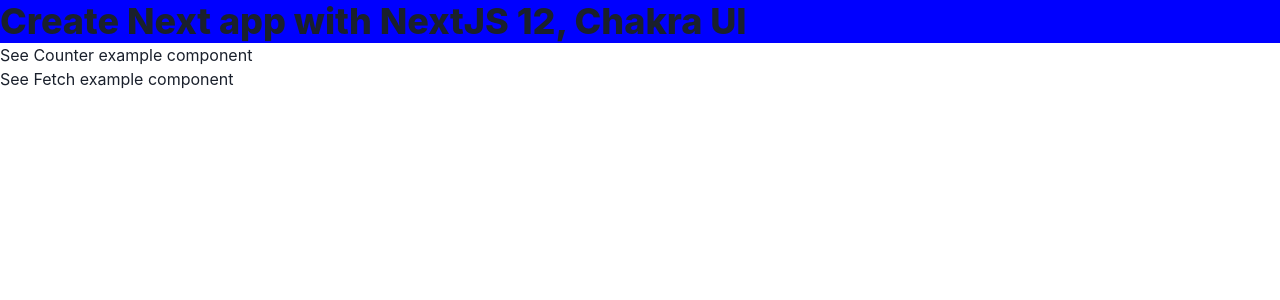
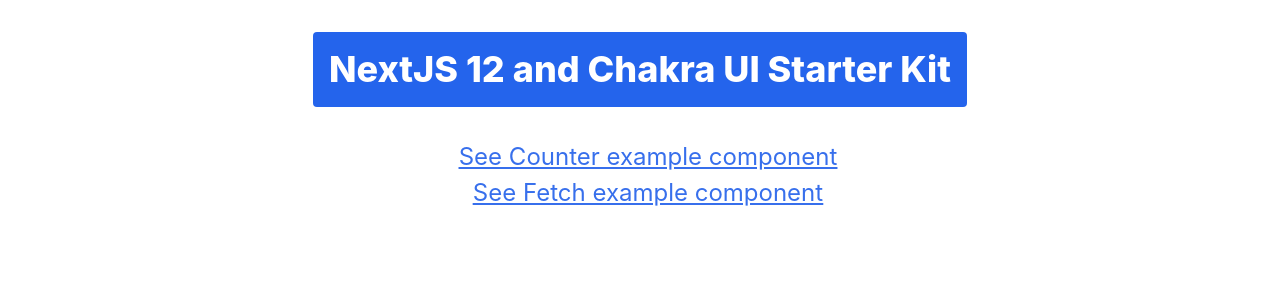
Before and after one commit to thisdot/starter.dev, a Next.js app in the folder starters/next-routing-chakra-ui/: page / in a window 1280 px wide. Shown: the top 300 px of the page. Built offline with nearby package versions, Linux system fonts and the light colour scheme.

Commit message:
style: homepage

```diff
--- a/starters/next-routing-chakra-ui/src/pages/index.tsx
+++ b/starters/next-routing-chakra-ui/src/pages/index.tsx
@@ -1,8 +1,19 @@
 import type { NextPage } from 'next';
 import Head from 'next/head';
 import Link from 'next/link';
-import { Heading } from '@chakra-ui/react';
+import { Heading, Box, Center, UnorderedList, ListItem, Flex } from '@chakra-ui/react';
+
+type Routes = {
+  text: string;
+  route: string;
+};
+
 const Home: NextPage = () => {
+  const routesArr: Routes[] = [
+    { text: 'See Counter example component', route: '/counter-example' },
+    { text: 'See Fetch example component', route: 'fetch-example' },
+  ];
+
   return (
     <div>
       <Head>
@@ -10,18 +21,24 @@ const Home: NextPage = () => {
         <meta name="description" content="This is a starter kit for NextJS 12 and Chakra UI" />
         <link rel="icon" href="/favicon.ico" />
       </Head>
-
-      <header className="">
-        <Heading bg="blue">Create Next app with NextJS 12, Chakra UI</Heading>
-        <ul>
-          <li className="">
-            <Link href="/counter-example">See Counter example component</Link>
-          </li>
-          <li className="">
-            <Link href="/fetch-example">See Fetch example component</Link>
-          </li>
-        </ul>
-      </header>
+      <Box>
+        <Center>
+          <Heading color="white" borderRadius={4} mt={8} p={4} bg="#2464ec">
+            NextJS 12 and Chakra UI Starter Kit
+          </Heading>
+        </Center>
+        <Center>
+          <UnorderedList mt={8} listStyleType="none">
+            <Flex flexDirection="column" justifyContent="center" alignItems="center">
+              {routesArr.map(({ route, text }) => (
+                <ListItem key={route} fontSize="2xl" textDecoration="underline" color="#376fec">
+                  <Link href={route}>{text}</Link>
+                </ListItem>
+              ))}
+            </Flex>
+          </UnorderedList>
+        </Center>
+      </Box>
     </div>
   );
 };
```
